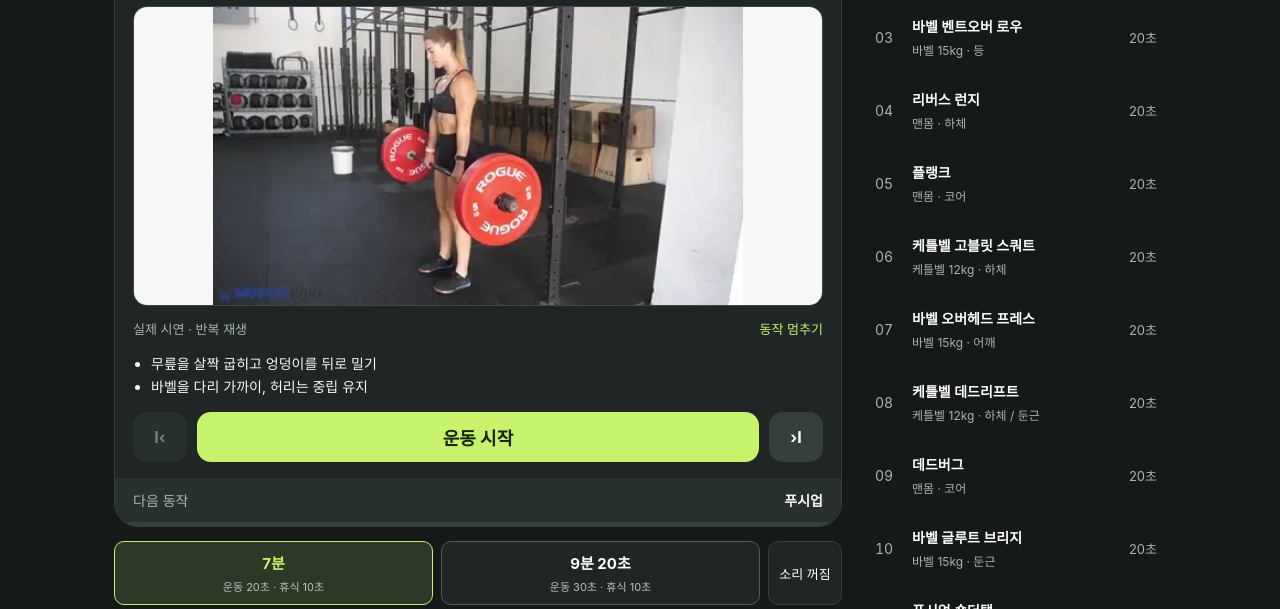
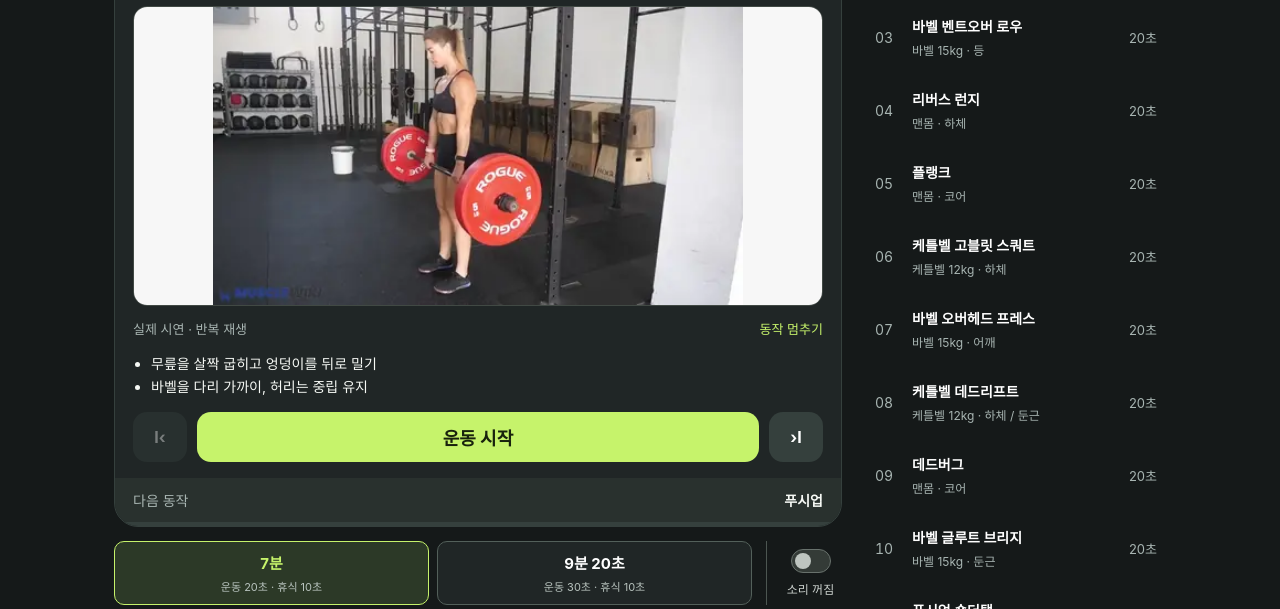
Before and after one commit to nasong27-oss/7minute, a website: page index.html in a window 1280 px wide. Shown: the part 335-944 px from the top of the page. Drawn offline with Linux system fonts and the light colour scheme.

Commit message:
Distinguish sound switch and emphasize restart button

```diff
--- a/index.html
+++ b/index.html
@@ -42,12 +42,21 @@ header{padding:16px 24px;max-width:1100px}.brand{font-size:19px}.tag{font-size:1
 #confirm::backdrop{background:rgba(0,0,0,.72)}#confirm h2{color:#111;font-size:22px;line-height:1.4;margin:0 0 12px}#confirm p{color:#4a4a4a;font-size:15px;line-height:1.6;margin:0 0 24px}
 .dialog-actions{display:grid;grid-template-columns:1fr 1fr;gap:10px}#confirm button{margin:0;min-height:48px;padding:12px;color:#222;background:#fff;border:1px solid #999;font-size:15px;font-weight:600;border-radius:8px}#confirm #confirmReset{background:#171717;color:#fff;border-color:#171717}#confirm button:focus-visible{outline:2px solid #171717;outline-offset:3px}
 @media(max-width:360px){.settings{gap:6px}.duration-options{gap:6px}.duration-option small{font-size:10px}.settings #sound{min-width:64px;font-size:11px}}
+
+/* Sound is a switch, separate from duration choices. */
+.settings{column-gap:14px}.settings #sound{display:flex;flex-direction:column;align-items:center;justify-content:center;gap:7px;min-width:76px;padding:4px 0 4px 12px;border:0;border-left:1px solid #4c5651;border-radius:0;background:transparent;color:#cbd1cd;font-size:12px;font-weight:500}
+.switch-track{display:block;position:relative;width:40px;height:24px;border:1px solid #68716c;border-radius:99px;background:#343b37}.switch-track>span{position:absolute;top:3px;left:3px;width:16px;height:16px;border-radius:50%;background:#bec5c0}
+.sound-switch[aria-checked=true] .switch-track{background:#e5e9e6;border-color:#e5e9e6}.sound-switch[aria-checked=true] .switch-track>span{transform:translateX(16px);background:#202622}
+#reset{display:flex;align-items:center;justify-content:center;gap:9px;width:100%;min-height:48px;margin:12px 0 14px;padding:12px 16px;border:1px solid #89938d;border-radius:10px;background:#29302c;color:#f5f7f5;text-decoration:none;font-size:14px;font-weight:600}
+#reset:hover{background:#38423b;border-color:#c0c9c3}#reset:active{background:#414b45}
+@media(max-width:360px){.settings{column-gap:10px}.settings #sound{min-width:67px;padding-left:8px;font-size:11px}}
+@media(prefers-reduced-motion:no-preference){.switch-track>span{transition:transform .15s ease}}
 </style></head><body>
 <header><div class="brand">QUIET <b>SEVEN.</b></div></header>
 <nav class="routine-tabs" role="tablist" aria-label="운동 루틴"><button id="tab-weighted" role="tab" aria-selected="true" aria-controls="workoutPanel" tabindex="0">바벨 · 케틀벨</button><button id="tab-body" role="tab" aria-selected="false" aria-controls="workoutPanel" tabindex="-1">맨몸</button></nav>
 <main id="workoutPanel" role="tabpanel" aria-labelledby="tab-weighted"><section><div class="intro"><h1>전신 루틴</h1><p class="sub" id="routineSummary">14동작 · 바벨 15kg · 케틀벨 12kg</p></div>
 <div class="player"><div class="player-head"><span id="count">01 / 14</span></div><div class="stage"><div class="ring" id="ring"><div class="ring-inner"><div class="seconds" id="seconds">20</div><div class="phase" id="phase">시작할 준비</div></div></div><h2 id="name"></h2><p class="equipment" id="equipment"></p><div class="guide"><div><div class="pose"><div id="countdownOverlay" class="countdown-overlay" hidden aria-hidden="true"><span id="countdownNumber"></span></div><div id="finishCard" class="finish-card" hidden><div class="finish-check" aria-hidden="true">✓</div><p id="finishTitle">모든 동작을 마쳤어요</p><span id="finishSubtitle">호흡을 천천히 정리해요</span></div><img id="pose" alt="운동 자세 안내" decoding="async" fetchpriority="high"><canvas id="poseStill" width="320" height="320" hidden aria-hidden="true"></canvas></div><div class="media-controls"><span id="mediaLabel">동작 안내</span><button id="motionToggle" type="button" aria-pressed="false">동작 멈추기</button></div><p id="mediaHint" class="note"></p></div><ul id="tips"></ul></div><div class="controls"><button id="prev" aria-label="이전 동작">Ⅰ‹</button><button id="start" class="primary">운동 시작</button><button id="next" aria-label="다음 동작">›Ⅰ</button></div></div><div class="next"><span id="nextLabel">다음 동작</span><strong id="nextName"></strong></div><div class="track"><div id="totalProgress"></div></div></div>
-<div class="settings"><div class="duration-options" role="group" aria-label="운동 시간"><button id="duration20" class="duration-option" aria-pressed="true"><strong>7분</strong><small>운동 20초 · 휴식 10초</small></button><button id="duration30" class="duration-option" aria-pressed="false"><strong>9분 20초</strong><small>운동 30초 · 휴식 10초</small></button></div><button class="toggle" id="sound" aria-pressed="false">소리 꺼짐</button></div><p class="note" id="wake">운동 시작 후 지원 기기에서 화면 켜짐을 유지합니다.</p><p class="note">시작 전 가볍게 몸을 풀어주세요. 무게가 부담되면 맨몸으로 진행하고, 통증이 있으면 중단하세요. 마지막 10초는 마무리 휴식입니다.</p><button class="reset" id="reset">처음부터 다시</button></section>
+<div class="settings"><div class="duration-options" role="group" aria-label="운동 시간"><button id="duration20" class="duration-option" aria-pressed="true"><strong>7분</strong><small>운동 20초 · 휴식 10초</small></button><button id="duration30" class="duration-option" aria-pressed="false"><strong>9분 20초</strong><small>운동 30초 · 휴식 10초</small></button></div><button class="sound-switch" id="sound" role="switch" aria-checked="false" aria-label="타이머 소리"><span class="switch-track" aria-hidden="true"><span></span></span><span id="soundLabel">소리 꺼짐</span></button></div><button class="reset" id="reset"><svg viewBox="0 0 24 24" width="19" height="19" fill="none" stroke="currentColor" stroke-width="1.8" stroke-linecap="round" stroke-linejoin="round" aria-hidden="true"><path d="M3 4v6h6M3.6 10a8.5 8.5 0 1 1 .9 7"/></svg><span>처음부터 다시</span></button><p class="note" id="wake">운동 시작 후 지원 기기에서 화면 켜짐을 유지합니다.</p><p class="note">시작 전 가볍게 몸을 풀어주세요. 무게가 부담되면 맨몸으로 진행하고, 통증이 있으면 중단하세요. 마지막 10초는 마무리 휴식입니다.</p></section>
 <aside><details class="routine-details" open><summary>전체 루틴 <span>14동작</span></summary><div class="listhead"><h2>14개의 움직임</h2><span>순서대로 차근차근</span></div><div class="routine" id="routine"></div><p class="note">동작을 누르면 해당 운동부터 시작할 수 있습니다.</p></details></aside></main><div class="sr" aria-live="polite" id="announce"></div>
 <dialog id="confirm" aria-labelledby="confirmTitle" aria-describedby="confirmDescription"><h2 id="confirmTitle">처음부터 다시 할까요?</h2><p id="confirmDescription">현재 루틴의 진행 기록이 초기화됩니다.</p><div class="dialog-actions"><button id="cancelReset" autofocus>취소</button><button id="confirmReset">다시 시작</button></div></dialog>
 <script type="module">
@@ -147,7 +156,7 @@ function tick(){if(!running)return;const now=performance.now();while(now>=deadli
 function pause(){tick();running=false;releaseWake();render()}
 function start(){if(done)reset();if(running){pause();return}if(!audio&&(sound))audio=new(window.AudioContext||window.webkitAudioContext)();audio?.resume();running=true;const first=!started;started=true;deadline=performance.now()+left*1000;keepAwake();if(first)announce();render()}
 function jump(i){if(i<0||i>13)return;running=false;releaseWake();index=i;phase='work';left=work;done=false;started=true;lastBeep=-1;render()}
-$('start').onclick=start;$('prev').onclick=()=>jump(index-1);$('next').onclick=()=>index<13?jump(index+1):(()=>{phase='rest';left=10;deadline=performance.now()+10000;render()})();for(const seconds of [20,30])$('duration'+seconds).onclick=()=>{if(started&&!done)return;work=seconds;reset();list()};$('sound').onclick=()=>{sound=!sound;$('sound').setAttribute('aria-pressed',sound);$('sound').textContent='소리 '+(sound?'켜짐':'꺼짐');if(sound){audio??=new(window.AudioContext||window.webkitAudioContext)();audio.resume();beep()}};$('reset').onclick=()=>{if(!started||done)reset();else{if(running)pause();$('confirm').showModal()}};$('confirmReset').onclick=()=>{reset();$('confirm').close()};$('cancelReset').onclick=()=>$('confirm').close();
+$('start').onclick=start;$('prev').onclick=()=>jump(index-1);$('next').onclick=()=>index<13?jump(index+1):(()=>{phase='rest';left=10;deadline=performance.now()+10000;render()})();for(const seconds of [20,30])$('duration'+seconds).onclick=()=>{if(started&&!done)return;work=seconds;reset();list()};$('sound').onclick=()=>{sound=!sound;$('sound').setAttribute('aria-checked',String(sound));$('soundLabel').textContent='소리 '+(sound?'켜짐':'꺼짐');if(sound){audio??=new(window.AudioContext||window.webkitAudioContext)();audio.resume();beep()}};$('reset').onclick=()=>{if(!started||done)reset();else{if(running)pause();$('confirm').showModal()}};$('confirmReset').onclick=()=>{reset();$('confirm').close()};$('cancelReset').onclick=()=>$('confirm').close();
 function list(){$('routine').replaceChildren(...exercises.map((e,i)=>{const b=document.createElement('button');b.className='exercise';b.innerHTML='<span class="number">'+String(i+1).padStart(2,'0')+'</span><span><strong>'+e[0]+'</strong><small>'+e[1]+'</small></span><span class="time">'+work+'초</span>';b.onclick=()=>{jump(i);$('name').scrollIntoView({block:'center',behavior:'smooth'})};return b}));render()}
 // The complete routine stays expanded by default on every screen size.
 
```
